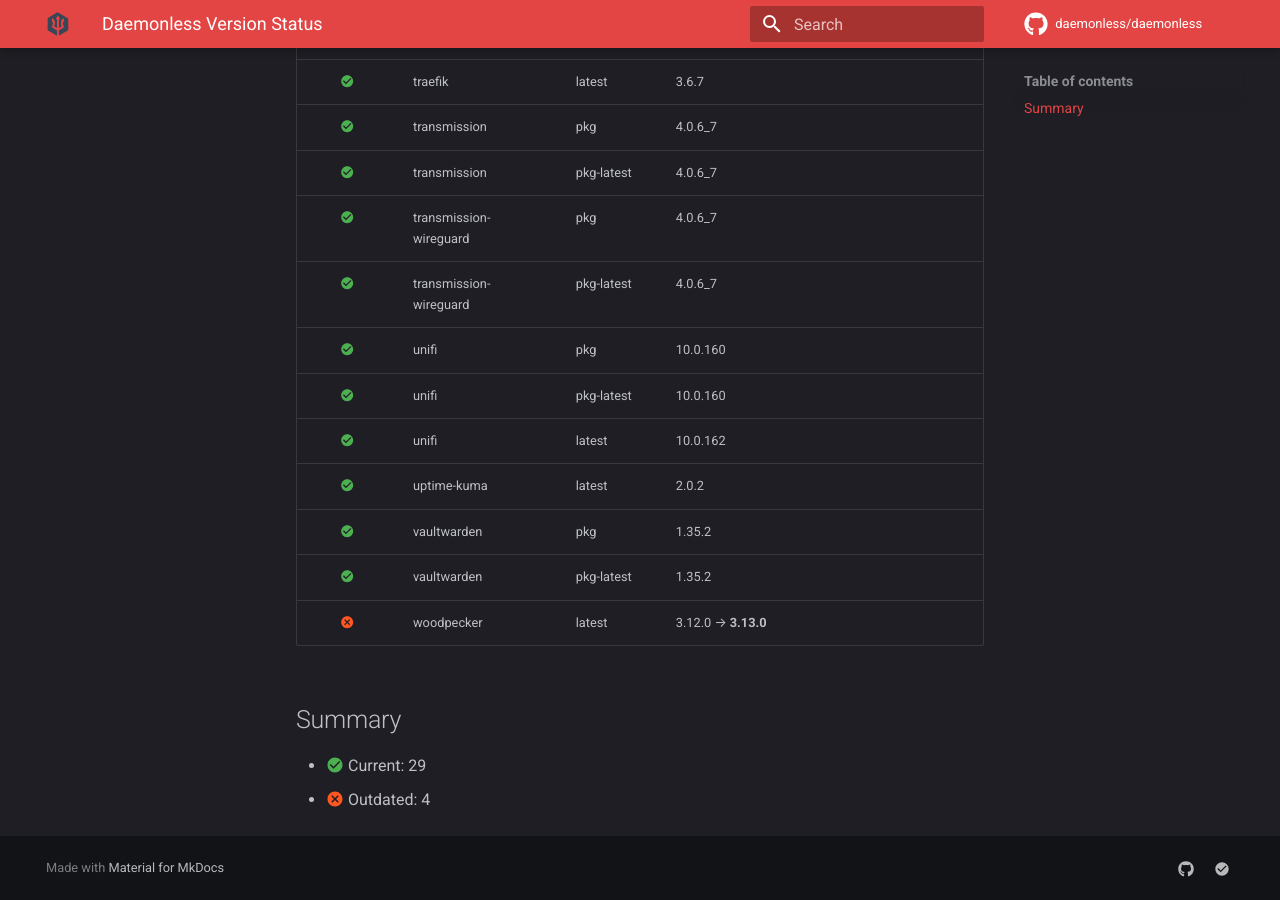
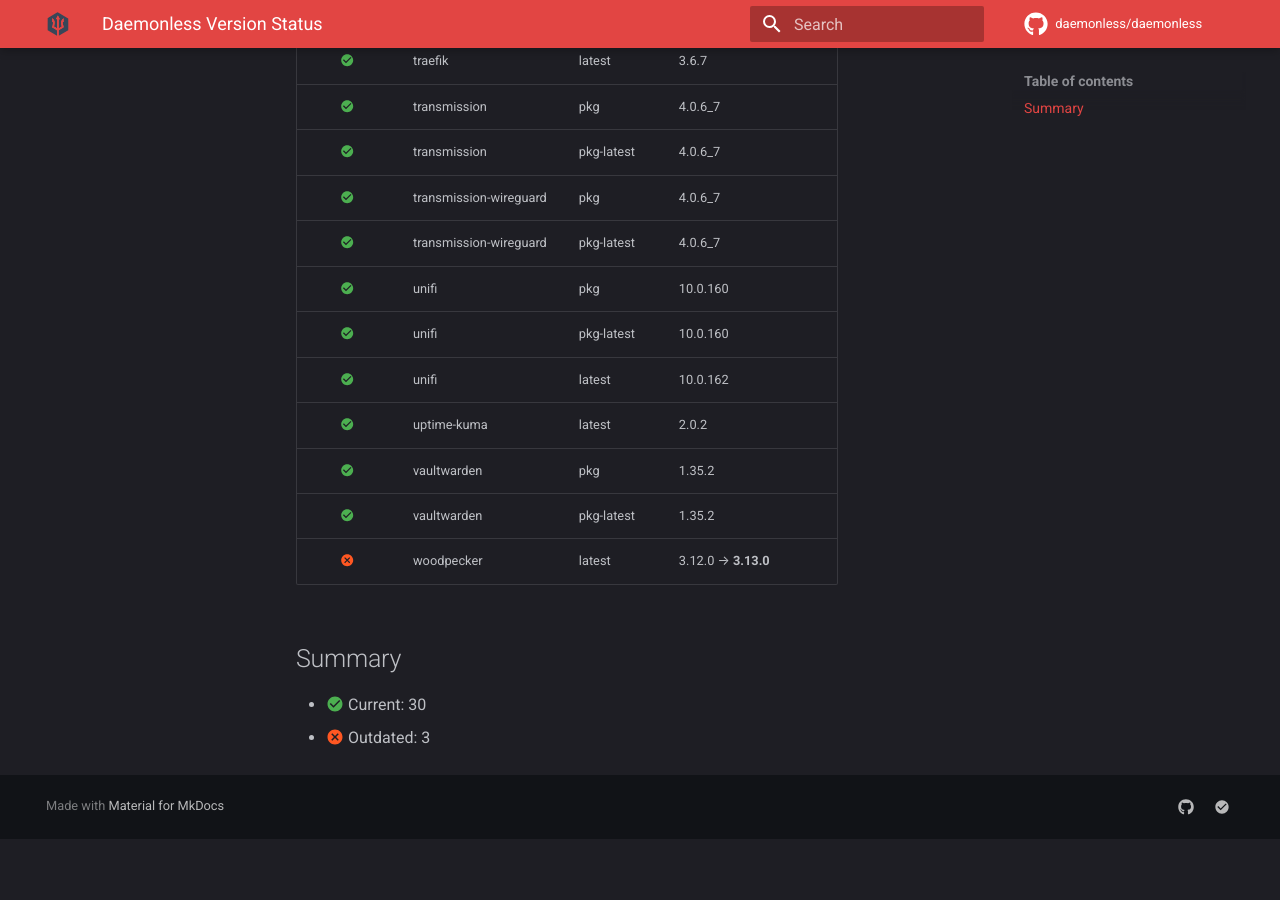
Before and after one commit to daemonless/daemonless-io, an MkDocs documentation site: the page built from docs/status.md, in a window 1280 px wide and 900 px high, scrolled down 2781 px. Built offline with MkDocs 1.6.1 and Material for MkDocs 9.7.7, drawn with Linux system fonts in a browser that asks for light colours; comment, search, counter and statistics services are not loaded; after the commit the page ends 3620 px from its top, so only the background shows below that; some of the changed text lies outside the part shown.

Commit message:
Update version status [skip ci]

```diff
--- a/docs/status.md
+++ b/docs/status.md
@@ -73,5 +73,5 @@
 
 ## Summary
 
-- :material-check-circle:{ .current } Current: 29
-- :material-close-circle:{ .outdated } Outdated: 4
+- :material-check-circle:{ .current } Current: 30
+- :material-close-circle:{ .outdated } Outdated: 3
```
Also changed, not shown: other parts of docs/status.md (+1 -1 lines).
